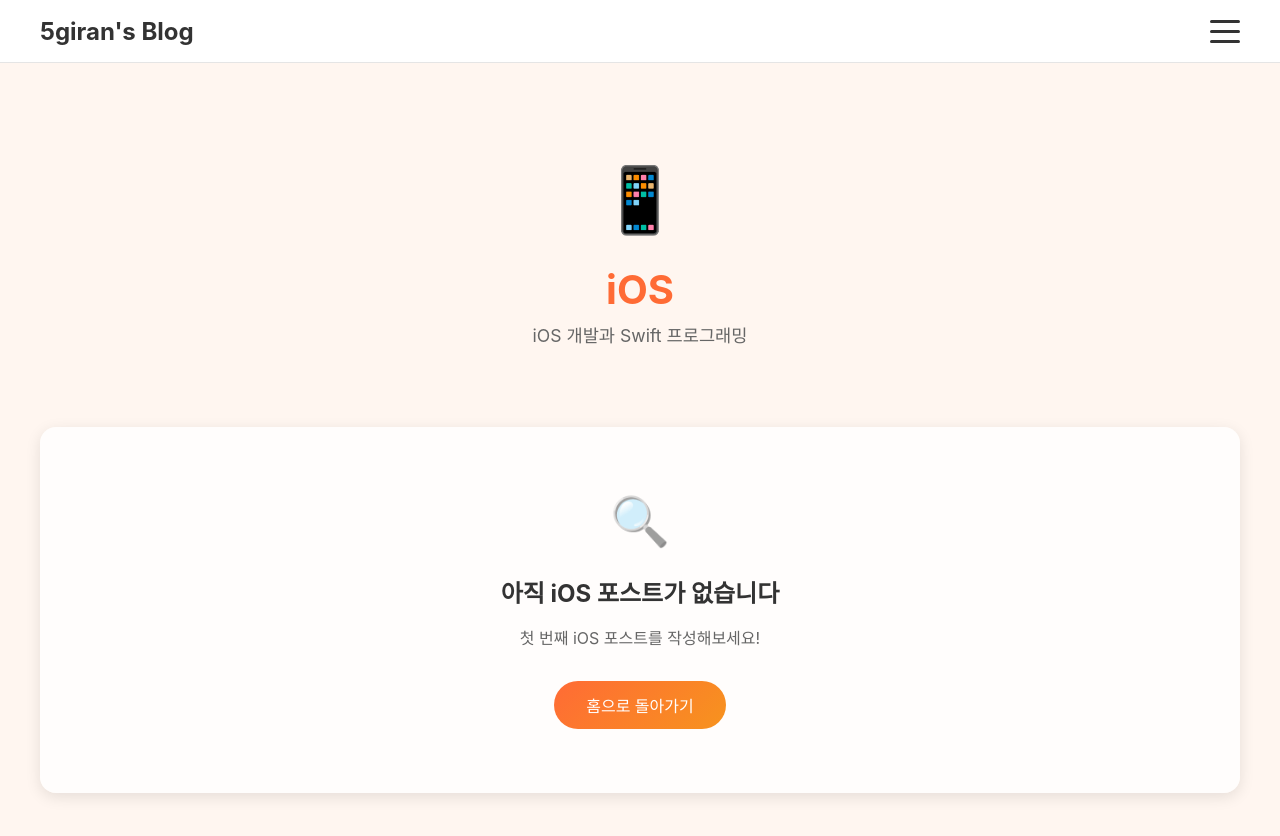
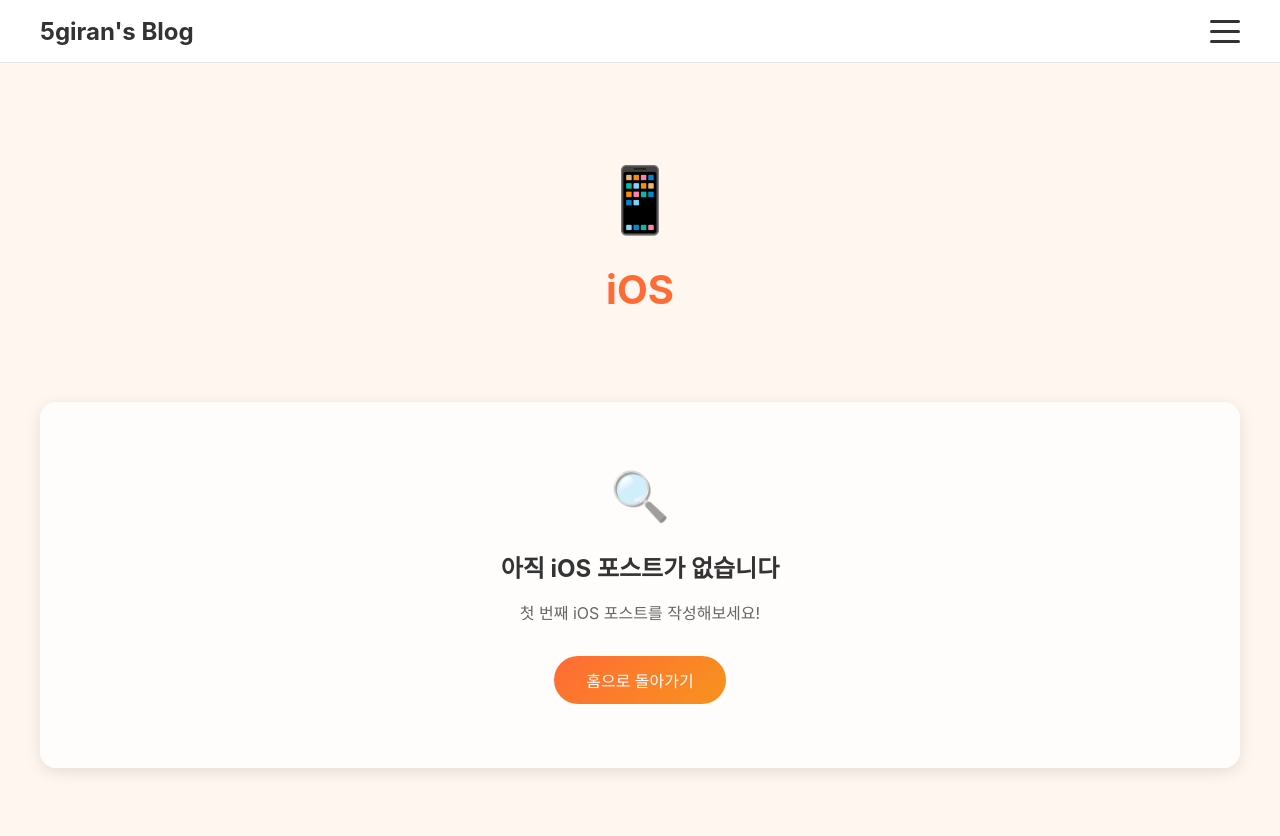
Before and after one commit to 5giran/5giran.github.io, a Jekyll site: the page built from categories/ios.html, in a window 1280 px wide and 900 px high. Shown: the top 836 px of the window. Built offline with Jekyll 4.4.1, drawn with Linux system fonts in a browser that asks for light colours; some web fonts are replaced.

Commit message:
Update ios.html

```diff
--- a/categories/ios.html
+++ b/categories/ios.html
@@ -7,7 +7,6 @@ permalink: /categories/ios/
   <div class="category-header">
     <div class="category-icon-large">📱</div>
     <h1>iOS</h1>
-    <p>iOS 개발과 Swift 프로그래밍</p>
   </div>
   <div class="posts-container">
     {% assign ios_posts = site.posts | where_exp: "post", "post.categories contains 'iOS'" %}
```
